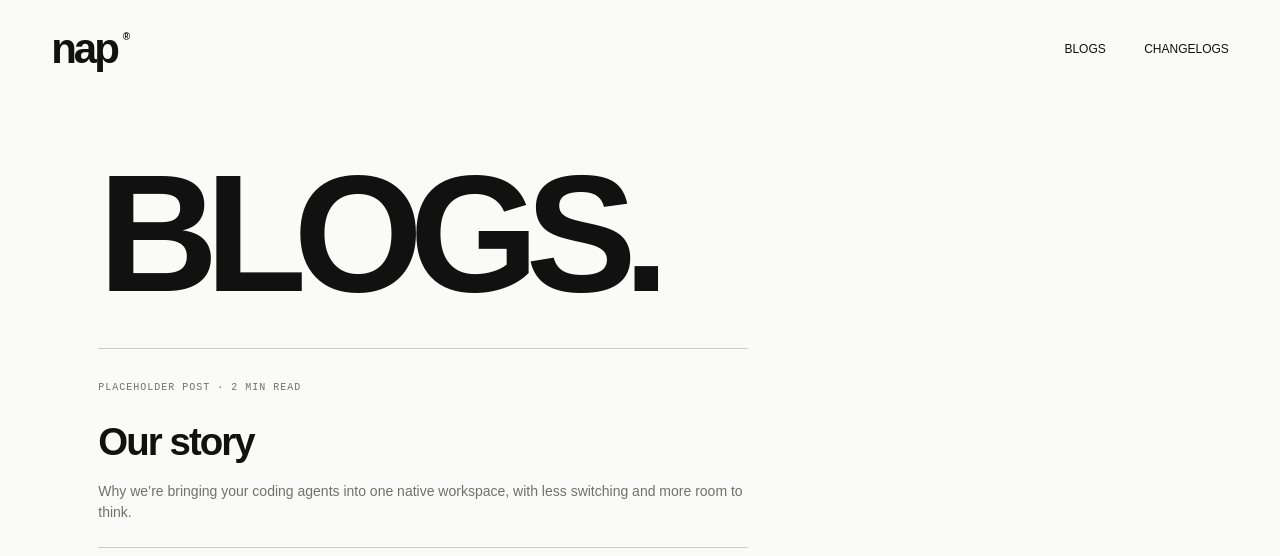
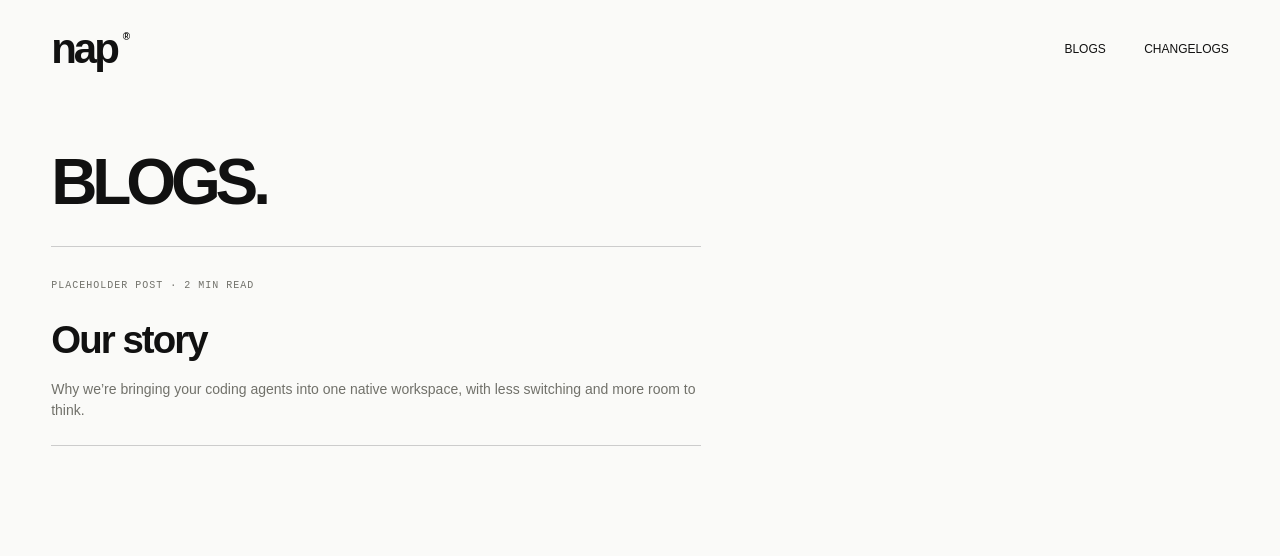
Before and after one commit to farzeenilyaszargar/Mandora, a Next.js app: page /blogs in a window 1280 px wide. Shown: the top 556 px of the page. Built offline with nearby package versions, Linux system fonts and the light colour scheme; a web font is replaced by a local one.

Commit message:
Align blog listing with logo and reduce heading size

```diff
--- a/app/contrast.css
+++ b/app/contrast.css
@@ -27,8 +27,8 @@
 @media (prefers-reduced-motion: reduce) { .nap-download { transition: none; } }
 
 .nap-nav { display: flex; align-items: center; gap: clamp(20px, 3vw, 42px); }
-.nap-blog-content { padding: 0 4%; }
-.nap-blog-content h1 { font-size: clamp(64px, 13vw, 220px); font-weight: 900; letter-spacing: -.08em; line-height: 1; }
+.nap-blog-content { padding: 0; }
+.nap-blog-content h1 { font-size: clamp(40px, 5vw, 80px); font-weight: 900; letter-spacing: -.08em; line-height: 1; }
 .nap-blog-content p { margin-top: 24px; color: #71716a; font-size: 16px; }
 
 .nap-blog-content { width: 100%; }
```
